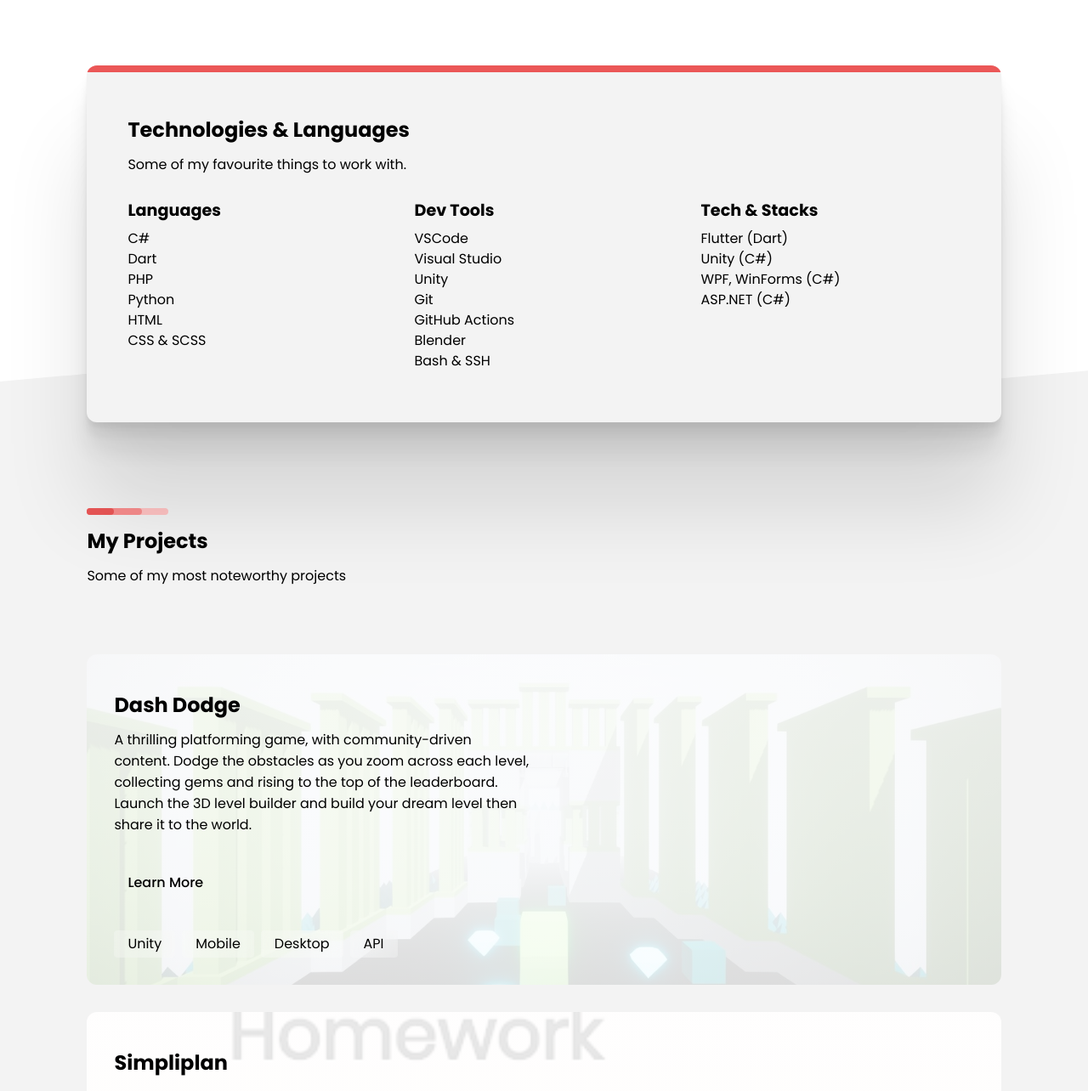
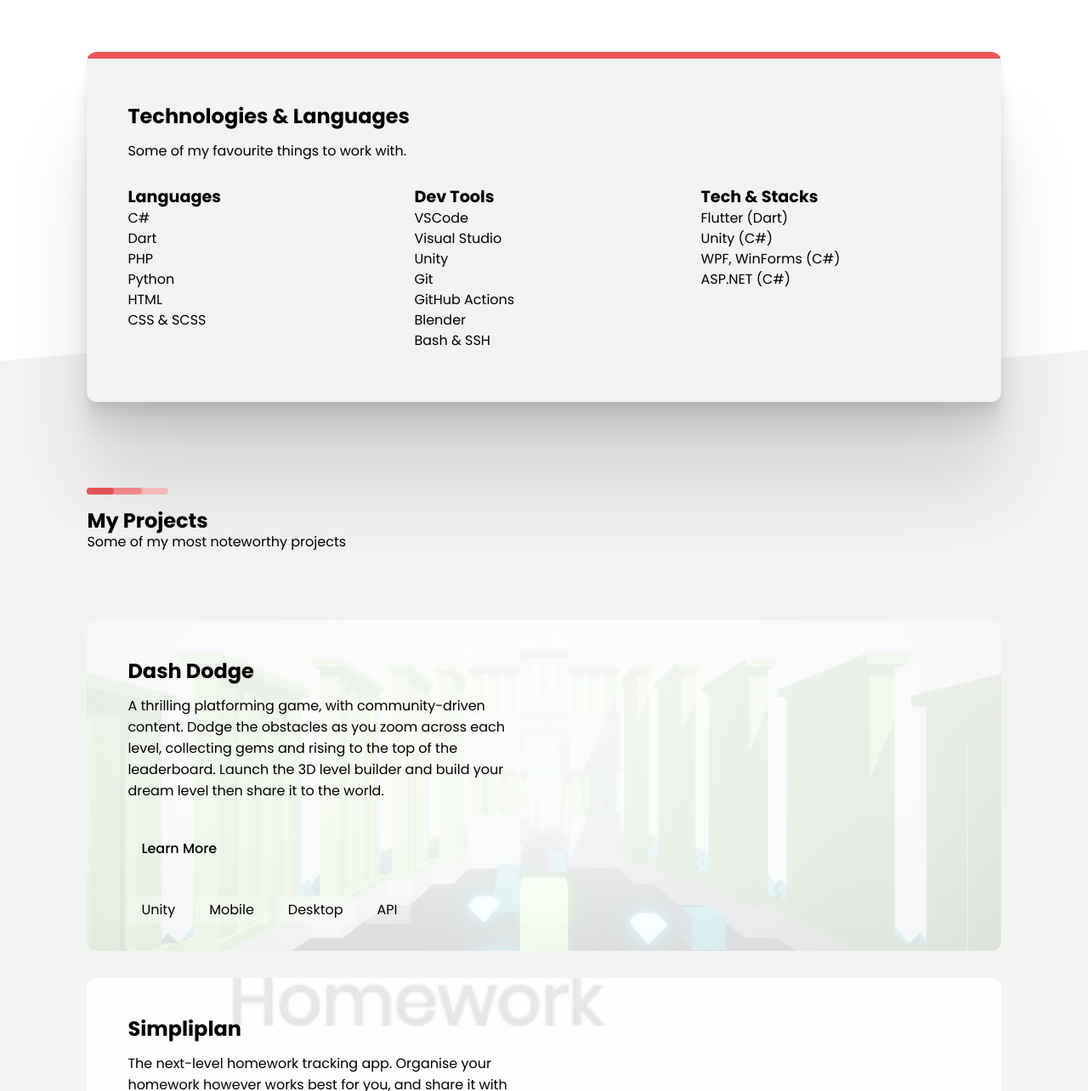
Before and after one commit to tomc128/personal-website-v1, a plain HTML site: page v2/index.html in a window 1280 px wide. Shown: the part 1516-2800 px from the top of the page at 85% size. Drawn offline with nearby package versions, Linux system fonts and the light colour scheme.

Commit message:
Altered text margin

```diff
--- a/v2/scss/components/_cards.scss
+++ b/v2/scss/components/_cards.scss
@@ -7,18 +7,28 @@
 
     background-color: var(--background-two);
 
-    &.big > .container {
-        padding: 3rem;
+    &.big {
+        &.decorated > .container {
+            padding: 3rem;
+        }
+        > .container {
+            padding: 3rem 4rem; // Extra padding for undecorated cards only
+        }
+    }
+
+    &.decorated > .container {
+        padding: 2rem;
     }
 
     > .container {
-        padding: 2rem;
+        padding: 2rem 3rem; // Extra padding for undecorated cards only
 
         height: 100%;
 
         h1,
-        h2 {
-            margin: 1rem 0;
+        h2,
+        p {
+            margin-top: 1rem;
         }
     }
 
--- a/v2/scss/components/_text.scss
+++ b/v2/scss/components/_text.scss
@@ -2,7 +2,7 @@
 
 section, footer {
     h1 {
-        margin: 1rem 0;
+        margin-top: 1rem;
     }
 
     .title-decoration {
```
Also changed, not shown: v2/css-debug/main.css, v2/css/main.css.
